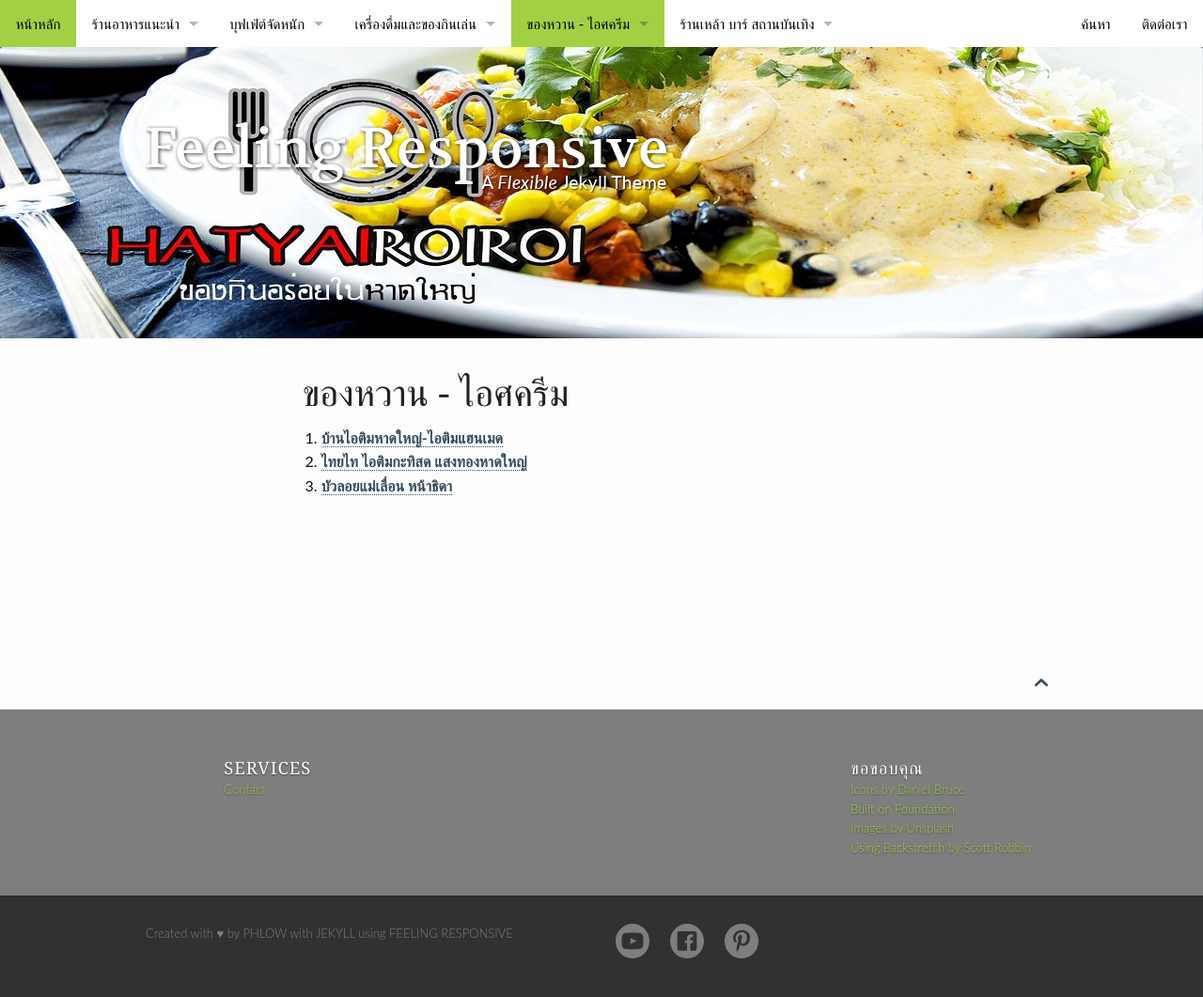
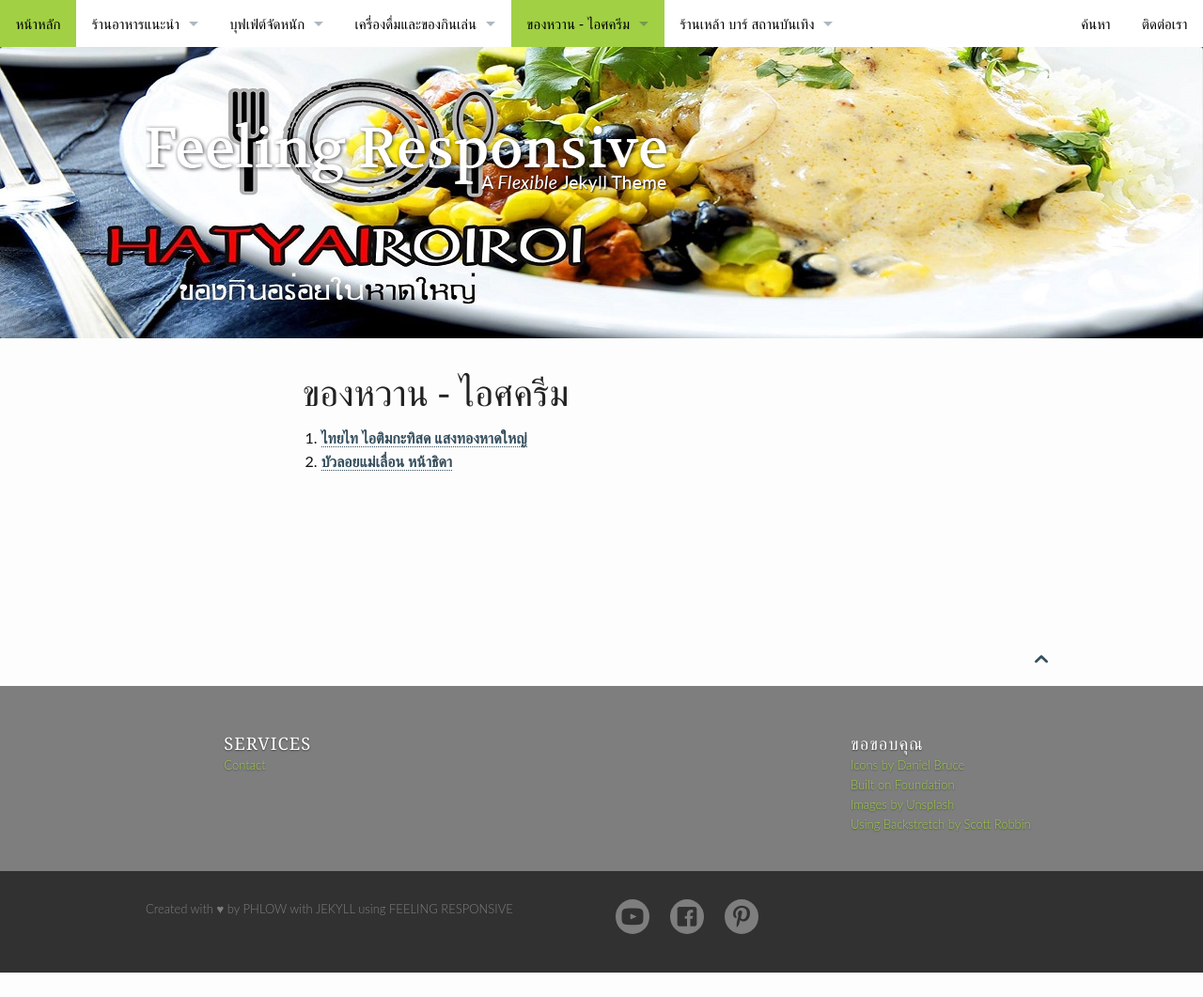
Before and after one commit to hatyairoiroi/hatyairoiroi.github.io, a Jekyll site: the page built from pages/ของหวาน - ไอศครีม.md, in a window 1280 px wide. Shown: the whole page at 94% size. Built offline with Jekyll 4.4.1, drawn with Linux system fonts in a browser that asks for light colours; after the commit the page ends 1035 px from its top, so only the background shows below that.

Commit message:
Update ของหวาน - ไอศครีม.md

```diff
--- a/pages/ของหวาน - ไอศครีม.md
+++ b/pages/ของหวาน - ไอศครีม.md
@@ -9,13 +9,11 @@ permalink: "/ของหวาน - ไอศครีม/"
 ---
 
 
-1. [บ้านไอติมหาดใหญ่-ไอติมแฮนเมด][15]
-2. [ไทยไท ไอติมกะทิสด แสงทองหาดใหญ่][16]
-3. [บัวลอยแม่เลื่อน หน้าธิดา][17]
+1. [ไทยไท ไอติมกะทิสด แสงทองหาดใหญ่][16]
+2. [บัวลอยแม่เลื่อน หน้าธิดา][17]
 
 
 
 
- [15]: {{ site.url }}//
  [16]: {{ site.url }}/ไทยไท/
  [17]: {{.site.url }}/บัวลอยแม่เลื่อน/
```
